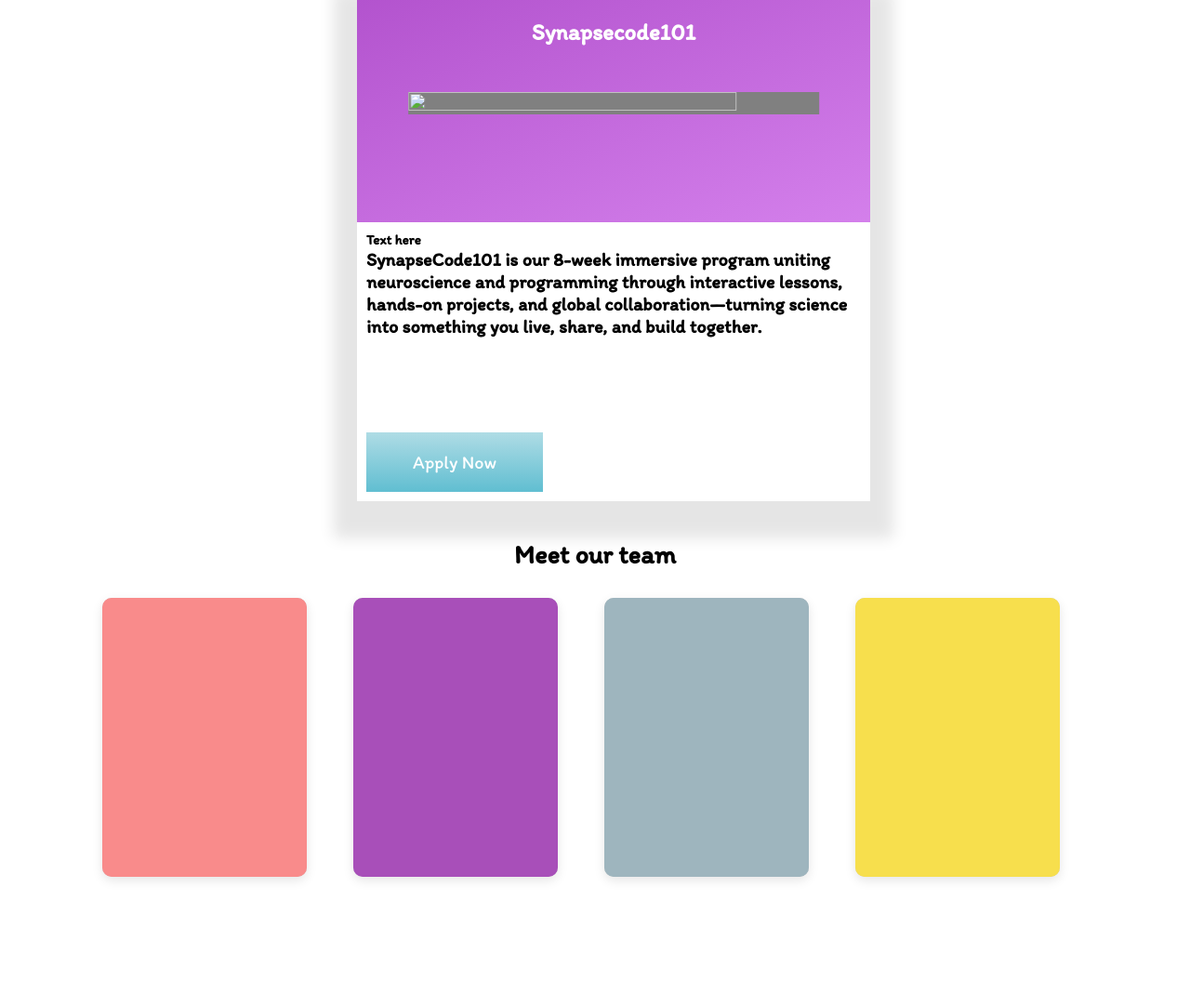
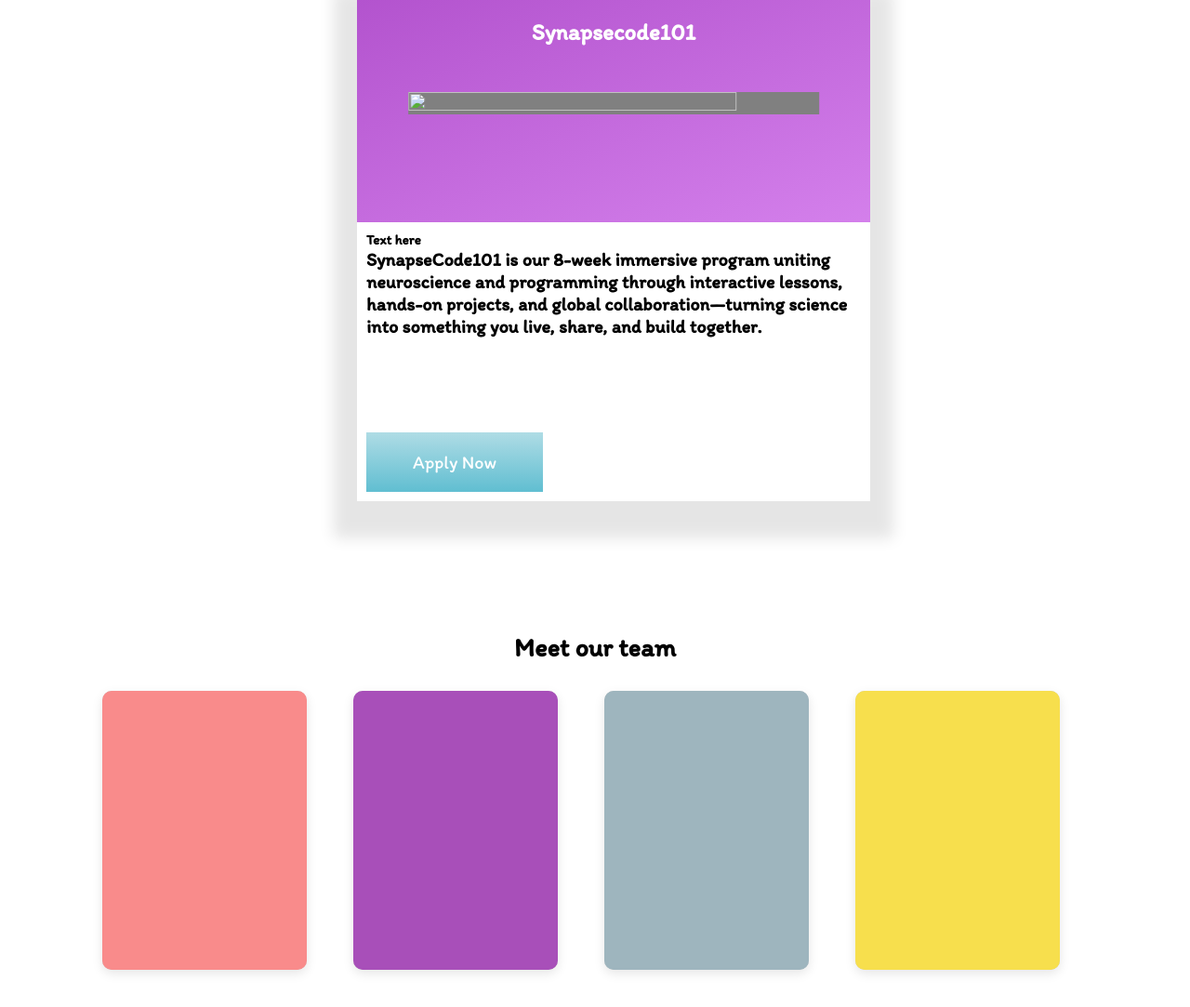
Before and after one commit to sabuka-dumbo/Synapsecode, a Django app: page / in a window 1280 px wide. Shown: the part 1156-2239 px from the top of the page at 93% size. Before the commit the page ends 2103 px from the top, so only its background shows below. Run offline with Django 5.2, Linux system fonts and the light colour scheme.

Commit message:
Aug 12, 2025, 1:51 PM

```diff
--- a/synapsecode/synapsecode101/static/css/styles.css
+++ b/synapsecode/synapsecode101/static/css/styles.css
@@ -337,6 +337,7 @@ h3 {
     font-family: "Itim", sans-serif;
     padding: 40px;
     background-color: white;
+    margin-top: 100px;
 }
 
 .team-section h2 {
--- a/synapsecode/synapsecode101/templates/index.html
+++ b/synapsecode/synapsecode101/templates/index.html
@@ -115,7 +115,9 @@
             </div>
         </section>
 
+        <footer>
 
+        </footer>
 
         <script src="{% static 'js/index.js' %}"></script>
     </body>
```
Lines whose indentation alone changed are shown as unchanged.
